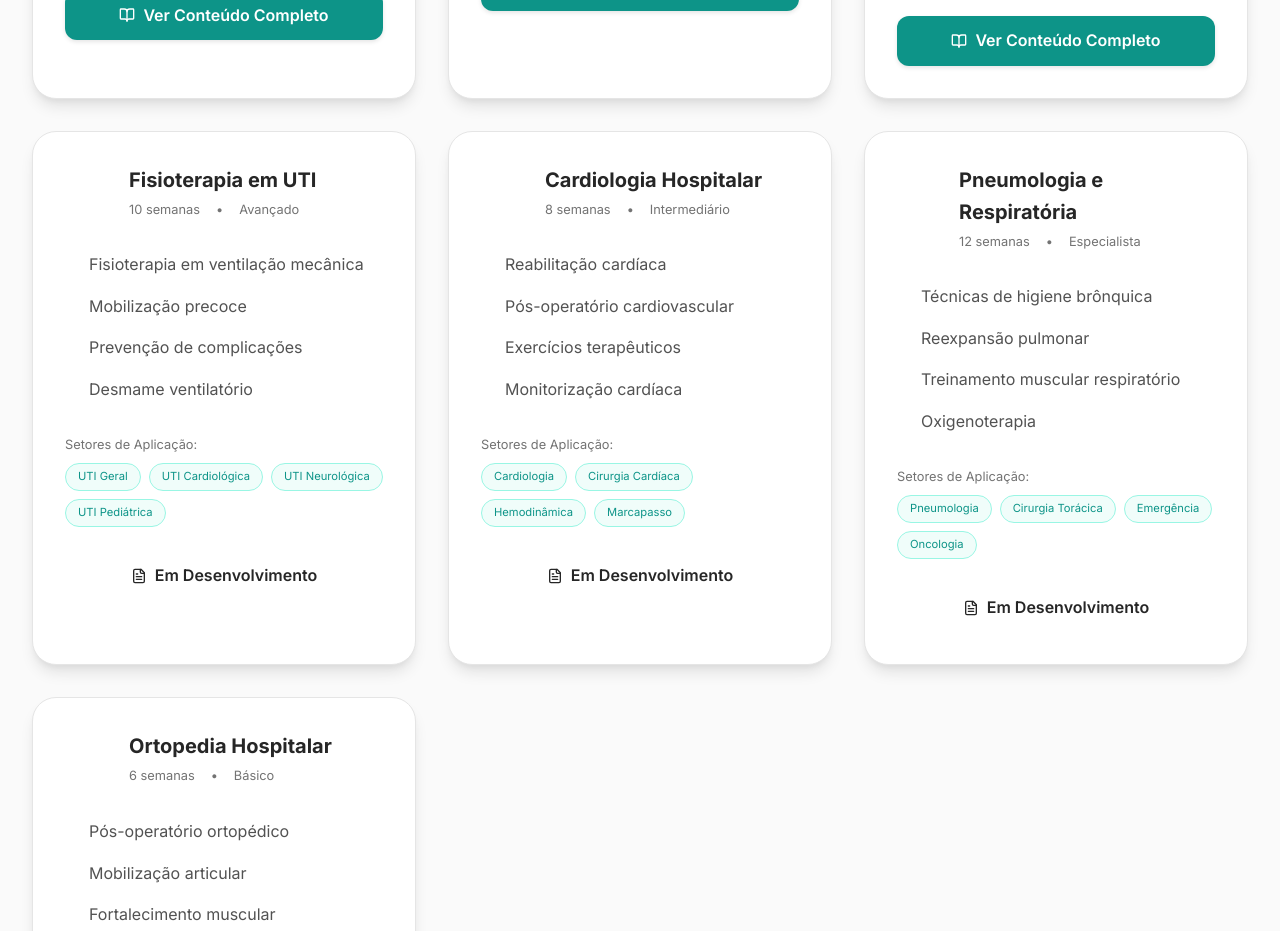
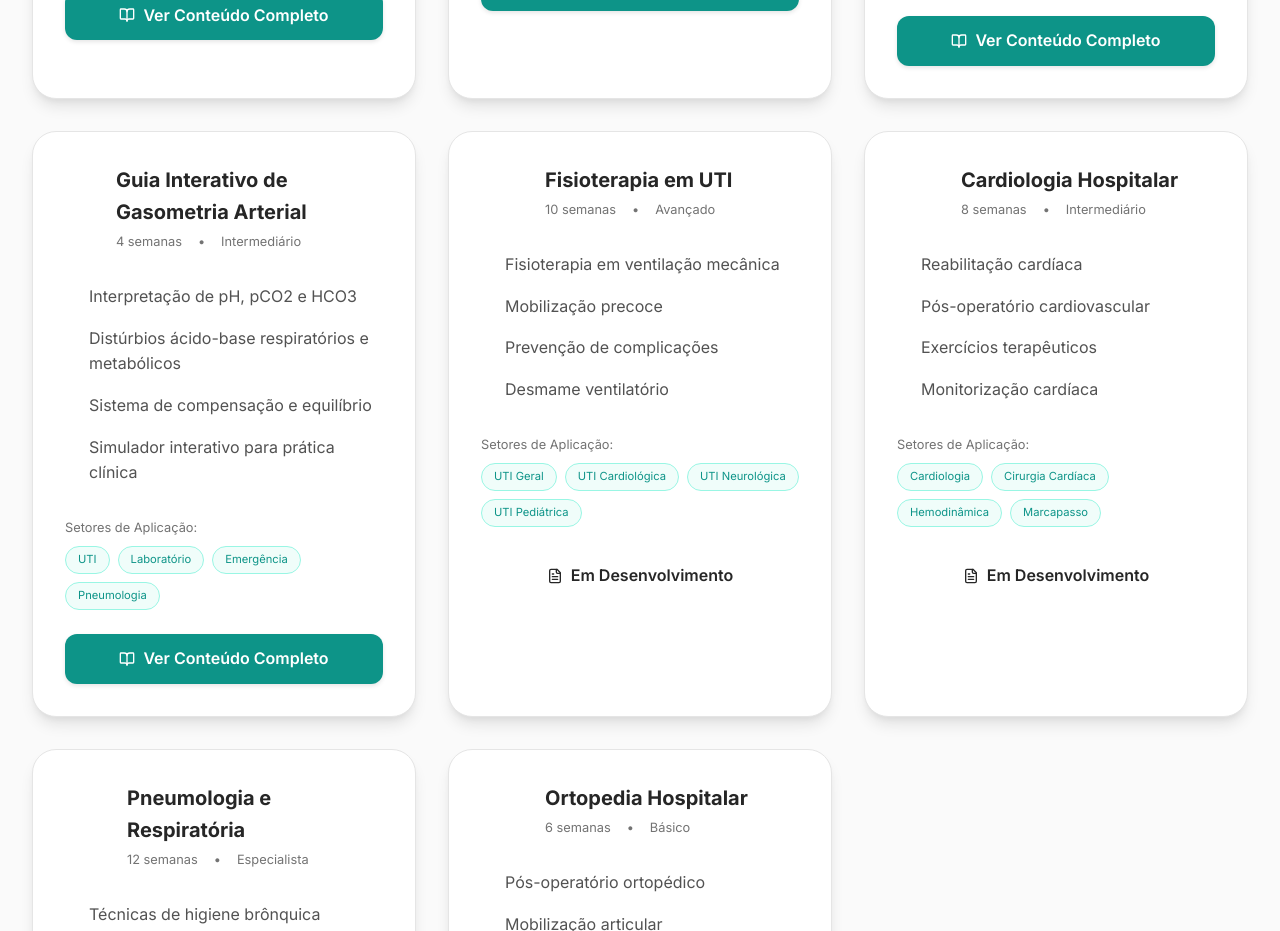
Before and after one commit to weelzinhox22/portalfaculdade, a React (Vite) app: page /unidade-hospitalar in a window 1280 px wide. Shown: the part 2400-3331 px from the top of the page. Built offline with nearby package versions, Linux system fonts and the light colour scheme; the HTML template or start-up script is replaced by a standard one.

Commit message:
subindo coisas

```diff
--- a/src/pages/UnidadeHospitalar.jsx
+++ b/src/pages/UnidadeHospitalar.jsx
@@ -80,6 +80,23 @@ const UnidadeHospitalar = () => {
       link: '/exames-complementares'
     },
     {
+      id: 2.5,
+      title: 'Guia Interativo de Gasometria Arterial',
+      icon: <Activity className="w-6 h-6" />,
+      color: 'from-orange-500 to-orange-600',
+      topics: [
+        'Interpretação de pH, pCO2 e HCO3',
+        'Distúrbios ácido-base respiratórios e metabólicos',
+        'Sistema de compensação e equilíbrio',
+        'Simulador interativo para prática clínica'
+      ],
+      duration: '4 semanas',
+      level: 'Intermediário',
+      departments: ['UTI', 'Laboratório', 'Emergência', 'Pneumologia'],
+      hasDetailedContent: true,
+      link: '/gasometria-arterial'
+    },
+    {
       id: 3,
       title: 'Fisioterapia em UTI',
       icon: <Heart className="w-6 h-6" />,
@@ -95,7 +112,7 @@ const UnidadeHospitalar = () => {
       departments: ['UTI Geral', 'UTI Cardiológica', 'UTI Neurológica', 'UTI Pediátrica']
     },
     {
-      id: 4,
+      id: 5,
       title: 'Cardiologia Hospitalar',
       icon: <Activity className="w-6 h-6" />,
       color: 'from-cyan-500 to-cyan-600',
@@ -110,7 +127,7 @@ const UnidadeHospitalar = () => {
       departments: ['Cardiologia', 'Cirurgia Cardíaca', 'Hemodinâmica', 'Marcapasso']
     },
     {
-      id: 5,
+      id: 6,
       title: 'Pneumologia e Respiratória',
       icon: <Stethoscope className="w-6 h-6" />,
       color: 'from-blue-500 to-blue-600',
@@ -125,7 +142,7 @@ const UnidadeHospitalar = () => {
       departments: ['Pneumologia', 'Cirurgia Torácica', 'Emergência', 'Oncologia']
     },
     {
-      id: 6,
+      id: 7,
       title: 'Ortopedia Hospitalar',
       icon: <Building2 className="w-6 h-6" />,
       color: 'from-indigo-500 to-indigo-600',
```
